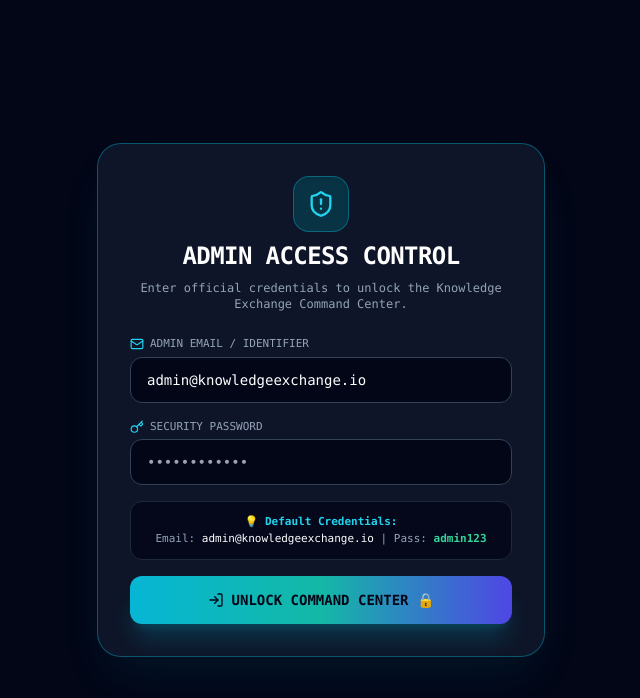
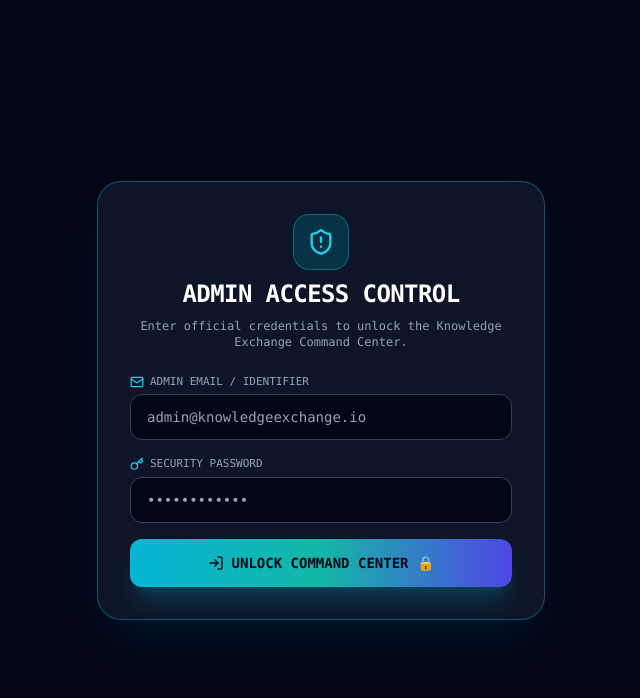
Before and after one commit to Vinaygangurde2101/EGame, a Next.js app: page /admin/analytics in a window 1280 px wide. Shown: the top 698 px of the page, without its empty margins (319-959 px from the left). Built offline with nearby package versions, Linux system fonts and the light colour scheme.

Commit message:
Remove credentials display from admin login screen

```diff
--- a/src/components/AdminGuard.tsx
+++ b/src/components/AdminGuard.tsx
@@ -5,7 +5,7 @@ import { ShieldAlert, Lock, Mail, Key, LogIn, CheckCircle } from 'lucide-react';
 
 export default function AdminGuard({ children }: { children: React.ReactNode }) {
   const [isAuthenticated, setIsAuthenticated] = useState<boolean | null>(null);
-  const [email, setEmail] = useState('admin@knowledgeexchange.io');
+  const [email, setEmail] = useState('');
   const [password, setPassword] = useState('');
   const [loading, setLoading] = useState(false);
   const [errorMessage, setErrorMessage] = useState('');
@@ -108,11 +108,6 @@ export default function AdminGuard({ children }: { children: React.ReactNode })
               />
             </div>
 
-            <div className="p-3 rounded-xl bg-slate-950/80 border border-slate-800 text-[11px] text-slate-400 text-center">
-              💡 <span className="text-cyan-400 font-bold">Default Credentials:</span> <br />
-              Email: <code className="text-white">admin@knowledgeexchange.io</code> | Pass: <code className="text-emerald-400 font-bold">admin123</code>
-            </div>
-
             <button
               type="submit"
               disabled={loading}
```
Also changed, not shown: 1 other file (tests, documents, lock files or other folders).
